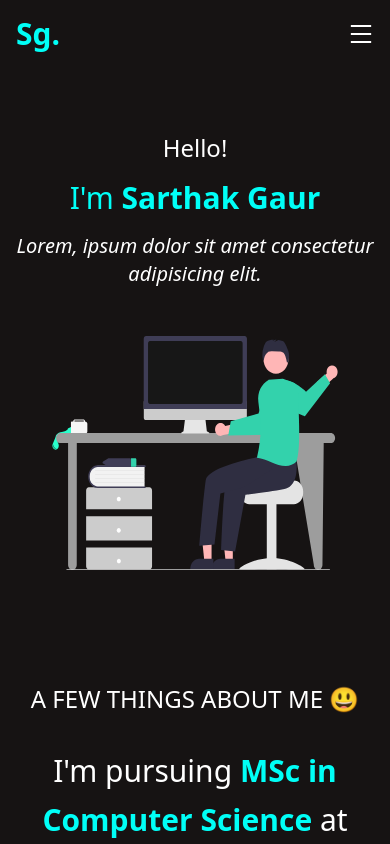
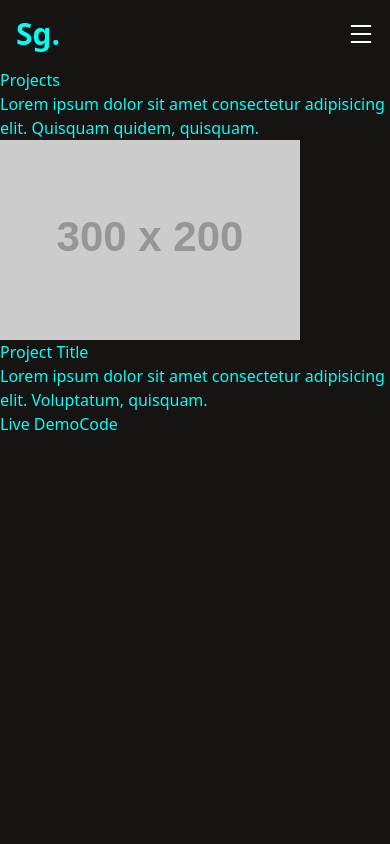
Before and after one commit to sarthak22gaur/portfolio-react, a React (Create React App) app: page / in a window 390 px wide. Shown: the top 844 px of the page. Built offline with nearby package versions, Linux system fonts and the light colour scheme.

Commit message:
created wrapper components

```diff
--- a/src/App.tsx
+++ b/src/App.tsx
@@ -2,14 +2,16 @@ import "./App.css";
 import Navbar from "./components/Navbar";
 import Home from "./pages/Home";
 import About from "./pages/About";
+import Projects from "./pages/Projects";
 
 
 function App() {
   return (
     <div className="App w-full">
       <Navbar />
-      <Home />
-      <About />
+      {/* <Home />
+      <About /> */}
+      <Projects />
     </div>
   );
 }
--- /dev/null
+++ b/src/components/ProjectCard.tsx
@@ -0,0 +1,26 @@
+function ProjectCard() {
+    return (
+        <div className="project-card">
+        <div className="project-card__image">
+            <img src="https://via.placeholder.com/300x200" alt="project" />
+        </div>
+        <div className="project-card__info">
+            <h3 className="project-card__title">Project Title</h3>
+            <p className="project-card__description">
+            Lorem ipsum dolor sit amet consectetur adipisicing elit.
+            Voluptatum, quisquam.
+            </p>
+            <div className="project-card__buttons">
+            <a href="/" className="btn btn--primary">
+                Live Demo
+            </a>
+            <a href="/" className="btn btn--secondary">
+                Code
+            </a>
+            </div>
+        </div>
+        </div>
+    );
+}
+
+export default ProjectCard;
--- /dev/null
+++ b/src/components/Wrappers.tsx
@@ -0,0 +1,43 @@
+export function PageWrapper({ children }: { children: React.ReactNode }) {
+  return (
+    <div className="className='flex flex-col place-items-center m-4 mt-8'">
+      {children}
+    </div>
+  );
+}
+
+export function HeroSectionWrapper({
+  children,
+}: {
+  children: React.ReactNode;
+}) {
+  return (
+    <div className="grid grid-flow-row lg:grid-flow-col lg:grid-cols-2 place-items-center m-4 mb-12 w-full h-full lg:mt-16  lg:pt-8 lg:flex-row lg:justify-around">
+      {children}
+    </div>
+  );
+}
+
+export function HeroContentWrapper({
+  children,
+}: {
+  children: React.ReactNode;
+}) {
+  return (
+    <div className="text-white row-start-1 row-end-1 lg:row-auto h-fit text-center mt-4 lg:px-8 lg:text-left">
+      {children}
+    </div>
+  );
+}
+
+export function HeroIllustrationWrapper({
+  children,
+}: {
+  children: React.ReactNode;
+}) {
+  return (
+    <div className="object-contain mt-12 lg:mt-4 w-full row-start-2 px-8 row-end-3 lg:row-auto h-full max-w-fit max-h-fit">
+      {children}
+    </div>
+  );
+}
--- a/src/pages/About.tsx
+++ b/src/pages/About.tsx
@@ -1,16 +1,22 @@
 import soccer from "../Assets/soccer.svg";
+import {
+  PageWrapper,
+  HeroSectionWrapper,
+  HeroContentWrapper,
+  HeroIllustrationWrapper,
+} from "../components/Wrappers";
 
 import { SiLinkedin, SiGithub } from "react-icons/si";
 import TechStack from "../components/TechStack";
 
 function About() {
   return (
-    <div className="flex flex-col place-items-center m-4 mt-8">
-      <section className="grid grid-flow-row lg:grid-flow-col lg:grid-cols-2 place-items-center m-4 mb-12 w-full h-full lg:mt-16  lg:pt-8 lg:flex-row lg:justify-around">
-        <div className="object-contain mt-12 lg:mt-4 w-full row-start-2 px-8 row-end-3 lg:row-auto h-full max-w-fit max-h-fit">
+    <PageWrapper>
+      <HeroSectionWrapper>
+        <HeroIllustrationWrapper>
           <img className="w-full h-full object-contain" src={soccer} alt="" />
-        </div>
-        <div className="text-white row-start-1 row-end-1 lg:row-auto h-fit text-center mt-4 lg:px-8 lg:text-left">
+        </HeroIllustrationWrapper>
+        <HeroContentWrapper>
           <h3 className="text-2xl font-light">A FEW THINGS ABOUT ME 😃</h3>
           <h1 className="font-light text-3xl mt-8 lg:text-4xl">
             I'm pursuing
@@ -45,8 +51,8 @@ function About() {
               </i>
             </a>
           </div>
-        </div>
-      </section>
+        </HeroContentWrapper>
+      </HeroSectionWrapper>
 
       <section className="flex flex-col justify-center items-center p-4 mx-4 my8 lg:my-16 text-white">
         <h1 className="border-primary-dark border-b-2  rounded-md p-4 font-bold text-3xl lg:text-4xl">
@@ -54,7 +60,7 @@ function About() {
         </h1>
         <TechStack />
       </section>
-    </div>
+    </PageWrapper>
   );
 }
 
--- a/src/pages/Home.tsx
+++ b/src/pages/Home.tsx
@@ -1,25 +1,33 @@
-import illustration from '../Assets/illustration.svg';
+import illustration from "../Assets/illustration.svg";
+import {
+  PageWrapper,
+  HeroSectionWrapper,
+  HeroContentWrapper,
+  HeroIllustrationWrapper,
+} from "../components/Wrappers";
 
 function Home() {
   return (
-    <div className='flex flex-col place-items-center m-4 mt-8'>
-    <section className="grid grid-flow-row lg:grid-flow-col lg:grid-cols-2 place-items-center m-4 mb-12 w-full h-full lg:mt-16  lg:pt-8 lg:flex-row lg:justify-around">
-        <div className="text-white row-start-1 row-end-1 lg:row-auto h-fit text-center mt-4 lg:px-8 lg:text-left">
-          <h3 className="text-2xl">
-            Hello!
-          </h3>
+    <PageWrapper>
+      <HeroSectionWrapper>
+        <HeroContentWrapper>
+          <h3 className="text-2xl">Hello!</h3>
           <h1 className="text-primary-dark font-light text-3xl mt-4 lg:text-4xl">
             I'm <span className="font-bold">Sarthak Gaur</span>
           </h1>
           <p className="text-xl italic mt-4">
             Lorem, ipsum dolor sit amet consectetur adipisicing elit.
           </p>
-        </div>
-      <div className="object-contain mt-12 lg:mt-4 w-full row-start-2 px-8 row-end-3 lg:row-auto h-full max-w-fit max-h-fit">
-        <img className="w-full h-full object-contain" src={illustration} alt="" />
-      </div>
-    </section>
-    </div>
+        </HeroContentWrapper>
+        <HeroIllustrationWrapper>
+          <img
+            className="w-full h-full object-contain"
+            src={illustration}
+            alt=""
+          />
+        </HeroIllustrationWrapper>
+      </HeroSectionWrapper>
+    </PageWrapper>
   );
 }
 
--- /dev/null
+++ b/src/pages/Projects.tsx
@@ -0,0 +1,16 @@
+import ProjectCard from "../components/ProjectCard";
+
+function Projects() {
+  return (
+    <div className="text-primary-dark">
+      <h1>Projects</h1>
+      <p>
+        Lorem ipsum dolor sit amet consectetur adipisicing elit. Quisquam
+        quidem, quisquam.
+      </p>
+      <ProjectCard />
+    </div>
+  );
+}
+
+export default Projects;
```
